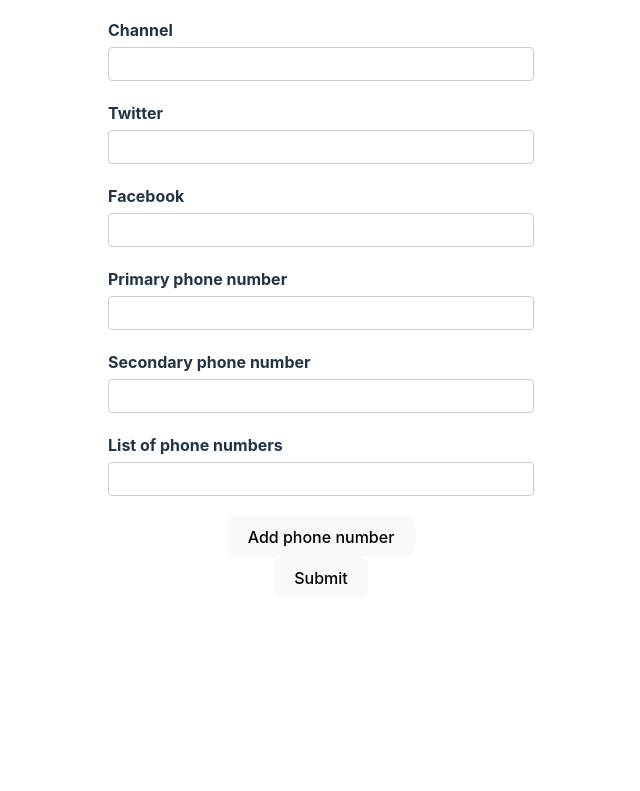
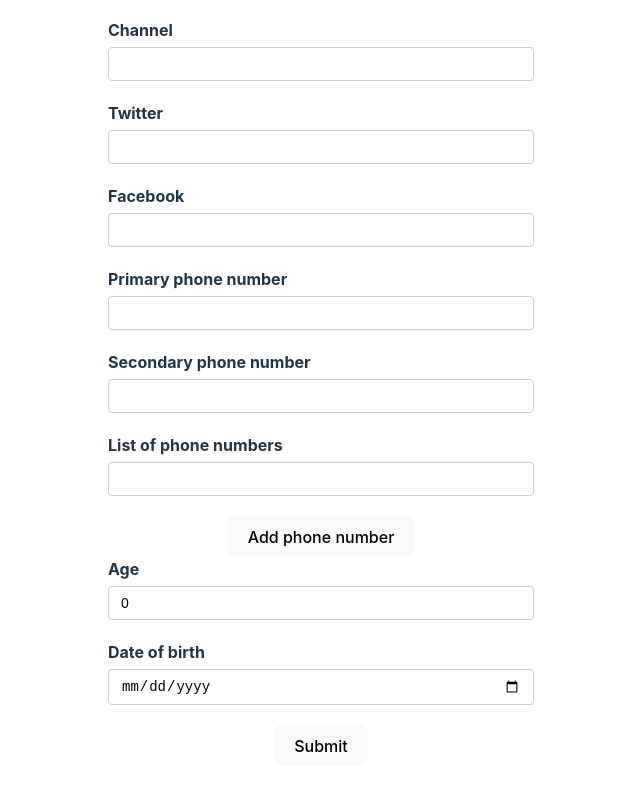
Before and after one commit to thanhtu0/React-Hook-Form-Tutorials, a React (Vite) app: page / in a window 1280 px wide. Shown: the part 305-1096 px from the top of the page, without its empty margins (319-959 px from the left). Before the commit the page ends 935 px from the top, so only its background shows below. Built offline with nearby package versions, Linux system fonts and the light colour scheme.

Commit message:
feat: 16. Numeric and Date Values

```diff
--- a/src/components/YouTubeForm.tsx
+++ b/src/components/YouTubeForm.tsx
@@ -15,6 +15,8 @@
 	phNumbers: {
 		number: string;
 	}[];
+	age: number;
+	dob: Date;
 };
 
 export const YouTubeForm = () => {
@@ -29,6 +31,8 @@
 			},
 			phoneNumbers: ['', ''],
 			phNumbers: [{ number: '' }],
+			age: 0,
+			dob: new Date(),
 		},
 	});
 	// Hoặc
@@ -127,12 +131,7 @@
 					<input
 						type='text'
 						id='twitter'
-						{...register('social.twitter', {
-							required: {
-								value: true,
-								message: 'Twitter is required',
-							},
-						})}
+						{...register('social.twitter')}
 					/>
 				</div>
 
@@ -141,12 +140,7 @@
 					<input
 						type='text'
 						id='facebook'
-						{...register('social.facebook', {
-							required: {
-								value: true,
-								message: 'Facebook is required',
-							},
-						})}
+						{...register('social.facebook')}
 					/>
 				</div>
 
@@ -197,6 +191,38 @@
 						</button>
 					</div>
 				</div>
+
+				<div className='form-control'>
+					<label htmlFor='age'>Age</label>
+					<input
+						type='number'
+						id='age'
+						{...register('age', {
+							valueAsNumber: true,
+							required: {
+								value: true,
+								message: 'Age is required',
+							},
+						})}
+					/>
+					<p className='error'>{errors.age?.message}</p>
+				</div>
+
+				<div className='form-control'>
+					<label htmlFor='dob'>Date of birth</label>
+					<input
+						type='date'
+						id='dob'
+						{...register('dob', {
+							valueAsDate: true,
+							required: {
+								value: true,
+								message: 'Date of birth is required',
+							},
+						})}
+					/>
+					<p className='error'>{errors.dob?.message}</p>
+				</div>
 				<button>Submit</button>
 			</form>
 			<DevTool control={control} />
```
